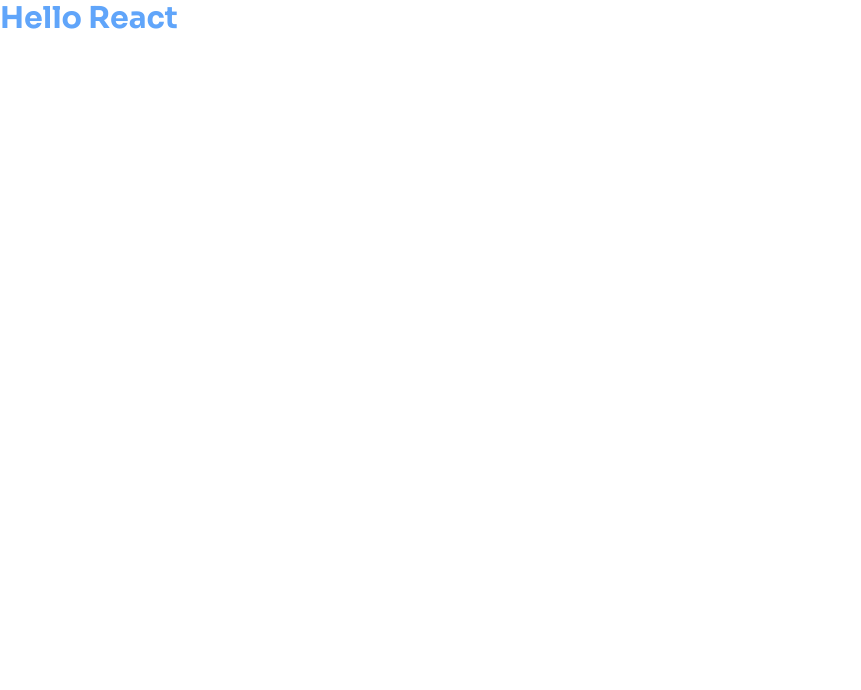
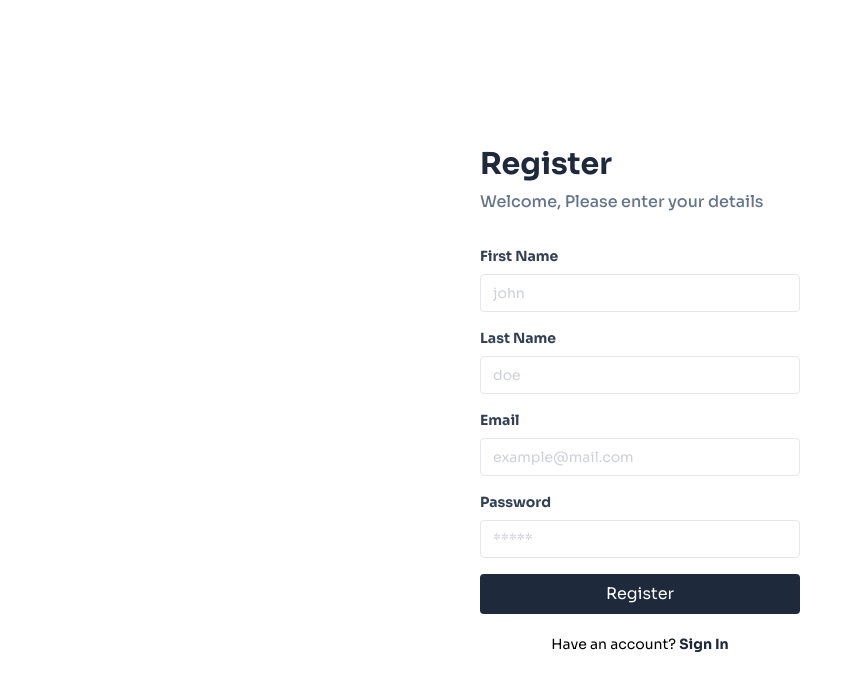
Before and after one commit to ramaherdianto/login-react, a React (Vite) app: page /register in a window 1280 px wide. Shown: the top 690 px of the page, without its empty margins (0-861 px from the left). Built offline with nearby package versions, Linux system fonts and the light colour scheme.

Commit message:
feat: add form login and register

```diff
--- a/package.json
+++ b/package.json
@@ -12,7 +12,9 @@
   "dependencies": {
     "firebase": "^10.13.1",
     "react": "^18.3.1",
-    "react-dom": "^18.3.1"
+    "react-dom": "^18.3.1",
+    "react-router-dom": "^6.26.1",
+    "react-toastify": "^10.0.5"
   },
   "devDependencies": {
     "@eslint/js": "^9.9.0",
--- a/src/App.jsx
+++ /dev/null
@@ -1,9 +0,0 @@
-function App() {
-    return (
-        <>
-            <h1 className='text-3xl text-blue-400 font-bold'>Hello React</h1>
-        </>
-    );
-}
-
-export default App;
--- /dev/null
+++ b/src/components/Elements/Button/Button.jsx
@@ -0,0 +1,11 @@
+import React from 'react';
+
+const Button = ({ children, className, ...props }) => {
+    return (
+        <button {...props} className={`${className} p-2 bg-slate-800 text-white rounded`}>
+            {children}
+        </button>
+    );
+};
+
+export default Button;
--- /dev/null
+++ b/src/components/Elements/Input/Input.jsx
@@ -0,0 +1,16 @@
+import React from 'react';
+
+const Input = ({ type = 'text', placeholder, name, ...props }) => {
+    return (
+        <input
+            {...props}
+            type={type}
+            className='text-sm border rounded w-full mb-4 py-2 px-3 text-slate-700 placeholder:opacity-50 focus:ring focus:ring-blue-400 focus:outline-none duration-300'
+            placeholder={placeholder}
+            name={name}
+            id={name}
+        />
+    );
+};
+
+export default Input;
--- /dev/null
+++ b/src/components/Elements/Input/Label.jsx
@@ -0,0 +1,11 @@
+import React from 'react';
+
+const Label = ({ htmlFor, children }) => {
+    return (
+        <label htmlFor={htmlFor} className='block text-slate-700 text-sm font-bold mb-2'>
+            {children}
+        </label>
+    );
+};
+
+export default Label;
--- /dev/null
+++ b/src/components/Elements/Input/index.jsx
@@ -0,0 +1,14 @@
+import React from 'react';
+import Label from './Label';
+import Input from './Input';
+
+const InputForm = ({ name, label, type, placeholder }) => {
+    return (
+        <>
+            <Label htmlFor={name}>{label}</Label>
+            <Input id={name} name={name} type={type} placeholder={placeholder} />
+        </>
+    );
+};
+
+export default InputForm;
--- /dev/null
+++ b/src/components/Fragments/FormLogin.jsx
@@ -0,0 +1,27 @@
+import React from 'react';
+import InputForm from '../Elements/Input';
+import Button from '../Elements/Button/Button';
+
+const FormLogin = () => {
+    return (
+        <form>
+            <InputForm
+                type='email'
+                label='Email'
+                name='email'
+                id='email'
+                placeholder='example@mail.com'
+            />
+            <InputForm
+                type='password'
+                label='Password'
+                name='password'
+                id='password'
+                placeholder='*****'
+            />
+            <Button className='w-full'>Login</Button>
+        </form>
+    );
+};
+
+export default FormLogin;
--- /dev/null
+++ b/src/components/Fragments/FormRegister.jsx
@@ -0,0 +1,41 @@
+import React from 'react';
+import InputForm from '../Elements/Input';
+import Button from '../Elements/Button/Button';
+
+const FormRegister = () => {
+    return (
+        <form>
+            <InputForm
+                type='text'
+                label='First Name'
+                name='firstname'
+                id='firstname'
+                placeholder='john'
+            />
+            <InputForm
+                type='text'
+                label='Last Name'
+                name='lastname'
+                id='lastname'
+                placeholder='doe'
+            />
+            <InputForm
+                type='email'
+                label='Email'
+                name='email'
+                id='email'
+                placeholder='example@mail.com'
+            />
+            <InputForm
+                type='password'
+                label='Password'
+                name='password'
+                id='password'
+                placeholder='*****'
+            />
+            <Button className='w-full'>Register</Button>
+        </form>
+    );
+};
+
+export default FormRegister;
--- /dev/null
+++ b/src/components/Layouts/AuthLayout.jsx
@@ -0,0 +1,27 @@
+import React from 'react';
+import { Link } from 'react-router-dom';
+
+const AuthLayout = ({ children, title, type }) => {
+    return (
+        <section className='flex flex-col min-h-screen justify-center items-center'>
+            <div className='w-full max-w-xs'>
+                <h1 className='text-3xl font-bold mb-2 text-slate-800'>{title}</h1>
+                <p className='font-medium text-slate-500 mb-8'>
+                    Welcome, Please enter your details
+                </p>
+                {children}
+                <p className='mt-5 text-sm text-center'>
+                    {type === 'login' ? `Don't have an account?` : 'Have an account?'}{' '}
+                    <Link
+                        to={type === 'login' ? '/register' : '/login'}
+                        className='text-slate-800 font-bold'
+                    >
+                        {type === 'login' ? 'Sign Up' : 'Sign In'}
+                    </Link>{' '}
+                </p>
+            </div>
+        </section>
+    );
+};
+
+export default AuthLayout;
--- a/src/main.jsx
+++ b/src/main.jsx
@@ -1,10 +1,18 @@
-import { StrictMode } from 'react'
-import { createRoot } from 'react-dom/client'
-import App from './App.jsx'
-import './index.css'
+import { StrictMode } from 'react';
+import { createRoot } from 'react-dom/client';
+import './index.css';
+import { BrowserRouter as Router, Routes, Route } from 'react-router-dom';
+import LoginPage from './pages/login.jsx';
+import RegisterPage from './pages/register.jsx';
 
 createRoot(document.getElementById('root')).render(
-  <StrictMode>
-    <App />
-  </StrictMode>,
-)
+    <StrictMode>
+        <Router>
+            <Routes>
+                <Route path='/' element={<LoginPage />} />
+                <Route path='/login' element={<LoginPage />} />
+                <Route path='/register' element={<RegisterPage />} />
+            </Routes>
+        </Router>
+    </StrictMode>
+);
--- /dev/null
+++ b/src/pages/login.jsx
@@ -0,0 +1,13 @@
+import React from 'react';
+import AuthLayout from '../components/Layouts/AuthLayout';
+import FormLogin from '../components/Fragments/FormLogin';
+
+const LoginPage = () => {
+    return (
+        <AuthLayout title='Login' type='login'>
+            <FormLogin />
+        </AuthLayout>
+    );
+};
+
+export default LoginPage;
--- /dev/null
+++ b/src/pages/register.jsx
@@ -0,0 +1,13 @@
+import React from 'react';
+import AuthLayout from '../components/Layouts/AuthLayout';
+import FormRegister from '../components/Fragments/FormRegister';
+
+const RegisterPage = () => {
+    return (
+        <AuthLayout title='Register' type='register'>
+            <FormRegister />
+        </AuthLayout>
+    );
+};
+
+export default RegisterPage;
```
Also changed, not shown: 1 other file (tests, documents, lock files or other folders).
